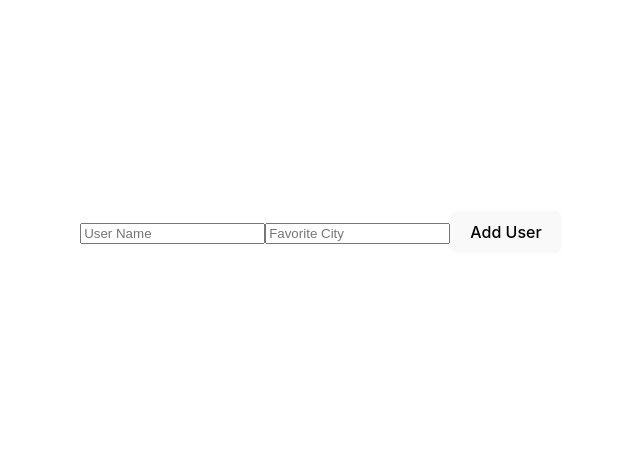
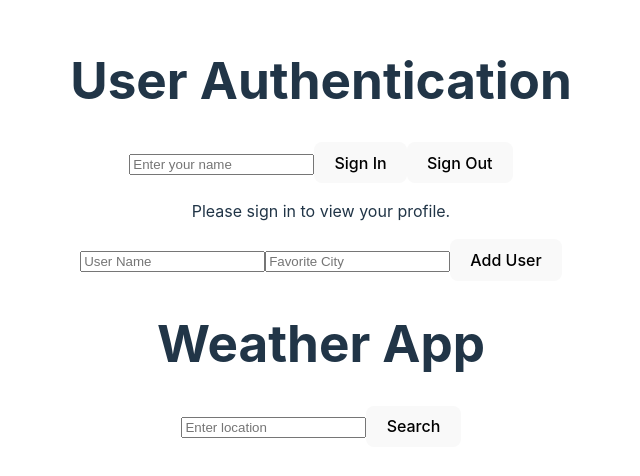
Before and after one commit to Maithanhceu/techtonica_assignments-, a React (Vite) app in the folder mai_weatherApp/client/: page / in a window 1280 px wide. Shown: the part 168-644 px from the top of the page, without its empty margins (319-959 px from the left). Built offline with nearby package versions, Linux system fonts and the light colour scheme.

Commit message:
Implement user authentication and weather API integration
- Created UserContext for managing user data (userId).
- Developed User component for sign-in and sign-out functionality.
- Implemented WeatherAPI component to fetch and display weather data.

```diff
--- a/mai_weatherApp/client/src/CreateUser.jsx
+++ b/mai_weatherApp/client/src/CreateUser.jsx
@@ -32,6 +32,8 @@ function CreateUser() {
     }
   };
 
+
+
   return (
     <>
       <input
--- a/mai_weatherApp/client/src/Home.jsx
+++ b/mai_weatherApp/client/src/Home.jsx
@@ -1,13 +1,18 @@
-
 import './App.css'
 import CreateUser from './CreateUser'
+import WeatherAPI from './WeatherAPI'
+import { UserProvider } from './UserContext';
+import User from './User'
 
 function Home() {
-
-
   return (
     <>
-     <CreateUser/>
+      <UserProvider>
+        <User />
+        <CreateUser />
+        <WeatherAPI />
+      </UserProvider>
+
     </>
   )
 }
--- /dev/null
+++ b/mai_weatherApp/client/src/Icon.jsx
@@ -0,0 +1,17 @@
+import PropTypes from 'prop-types';
+
+function Icon({ iconCode }) {
+    const ICON_URL = `https://openweathermap.org/img/wn/${iconCode}@2x.png`;
+
+    return (
+        <div className='Icon'>
+            <img src={ICON_URL} alt="Weather Icon" />
+        </div>
+    );
+}
+
+Icon.propTypes = {
+    iconCode: PropTypes.string.isRequired,
+};
+
+export default Icon;
--- /dev/null
+++ b/mai_weatherApp/client/src/User.jsx
@@ -0,0 +1,64 @@
+import { useState } from "react";
+import { useUser} from './UserContext';
+
+function User() {
+    const [username, setUsername] = useState('');
+    const [error, setError] = useState('');
+    const { userData, setUserData } = useUser();
+
+    // Function to handle sign in
+    const handleSignIn = async () => {
+        if (!username) {
+            setError('Please enter your name.');
+            return;
+        }
+
+        try {
+            const response = await fetch(`http://localhost:1113/user?username=${username}`);
+            if (!response.ok) {
+                throw new Error('User not found or server error');
+            }
+
+            const data = await response.json();
+            setUserData(data); // Save user data on successful sign-in
+            setError('');
+        } catch (err) {
+            setError(err.message);
+            console.error('Error signing in:', err);
+        }
+    };
+
+    // Function to handle sign out
+    const handleSignOut = () => {
+        setUserData(null); // Clear user data on sign-out
+        setUsername('');    // Optionally clear the username input
+        setError('');
+    };
+
+    return (
+        <div>
+            <h1>User Authentication</h1>
+            <input
+                type="text"
+                placeholder="Enter your name"
+                value={username}
+                onChange={(e) => setUsername(e.target.value)}
+            />
+            <button onClick={handleSignIn}>Sign In</button>
+            <button onClick={handleSignOut}>Sign Out</button>
+
+            {error && <p style={{ color: 'red' }}>{error}</p>}
+
+            {userData ? (
+                <div>
+                    <h2>Welcome, {userData.username}!</h2>
+                    <p>Your favorite city: {userData.favorite_city}</p>
+                </div>
+            ) : (
+                <p>Please sign in to view your profile.</p>
+            )}
+        </div>
+    );
+}
+
+export default User;
--- /dev/null
+++ b/mai_weatherApp/client/src/UserContext.jsx
@@ -0,0 +1,20 @@
+import { createContext, useContext, useState } from 'react';
+
+// Create a User Context
+const UserContext = createContext();
+
+// Create a provider component
+export const UserProvider = ({ children }) => {
+    const [userData, setUserData] = useState(null);
+
+    return (
+        <UserContext.Provider value={{ userData, setUserData }}>
+            {children}
+        </UserContext.Provider>
+    );
+};
+
+// Create a custom hook to use the User Context
+export const useUser = () => {
+    return useContext(UserContext);
+};
--- /dev/null
+++ b/mai_weatherApp/client/src/WeatherAPI.jsx
@@ -0,0 +1,95 @@
+import { useState} from "react";
+import { useUser } from './UserContext';
+import Icon from "./Icon";
+
+function WeatherAPI() {
+    const [search, setSearch] = useState('');
+    const [weatherData, setWeatherData] = useState(null);
+    const [error, setError] = useState('');
+    const { userData } = useUser();
+    const userId = userData?.id;
+
+    const handleSearch = async (e) => {
+        e.preventDefault(); // Prevent the default form submission
+
+        if (search.trim() === '') {
+          setError('Please enter a location. :)');
+          return; // Exit if the search input is empty
+        }
+
+        try {
+          const response = await fetch(`http://localhost:1113/weather/${search}`);
+          if (!response.ok) {
+            throw new Error('Network response was not ok');
+          }
+          const data = await response.json();
+          setWeatherData(data); // Set the fetched weather data
+          setError(''); // Clear any previous errors
+        } catch (err) {
+          setError('Error fetching weather data. Please try again later.');
+          console.error('Error fetching weather data:', err);
+        }
+      };
+
+      const handleAddFavorite = async () => {
+          if (!userId) {
+              alert('Please sign in to add a favorite location.');
+              return;
+          }
+
+          try {
+              const response = await fetch(`http://localhost:1113/users/${userId}`, {
+                  method: 'PUT',
+                  headers: {
+                      'Content-Type': 'application/json',
+                  },
+                  body: JSON.stringify({ favorite_city: weatherData.name }),
+              });
+
+              if (!response.ok) {
+                  throw new Error('Error adding favorite');
+              }
+
+              alert('Location added to favorites!');
+          } catch (err) {
+              console.error('Error saving favorite location:', err);
+              alert ('Could not save favorite location.');
+          }
+      };
+
+      return (
+        <div className='App'>
+          <header className='App-header'>
+            <h1>Weather App</h1>
+
+            {/* Icon is rendered only if weather data is available */}
+            {weatherData?.weather[0]?.icon && (
+              <Icon iconCode={weatherData.weather[0].icon} />
+            )}
+
+            <form onSubmit={handleSearch}>
+              <input
+                type="text"
+                placeholder="Enter location"
+                value={search}
+                onChange={(e) => setSearch(e.target.value)} // Update search state
+              />
+              <button type="submit">Search</button> {/* Use button type submit */}
+            </form>
+
+            {error && <p style={{ color: 'red' }}>{error}</p>}
+
+            {weatherData && (
+              <div className="weather-info">
+                <p>Location: {weatherData.name}</p>
+                <p>Temperature: {weatherData.main.temp} °F</p>
+                <p>Condition: {weatherData.weather[0].description}</p>
+                <p>Wind Speed: {weatherData.wind.speed} mph</p>
+                <button onClick={handleAddFavorite}>❤️ Add to Favorites</button>
+              </div>
+            )}
+          </header>
+        </div>
+      );
+    }
+export default WeatherAPI
```
Also changed, not shown: 1 other file (tests, documents, lock files or other folders).
